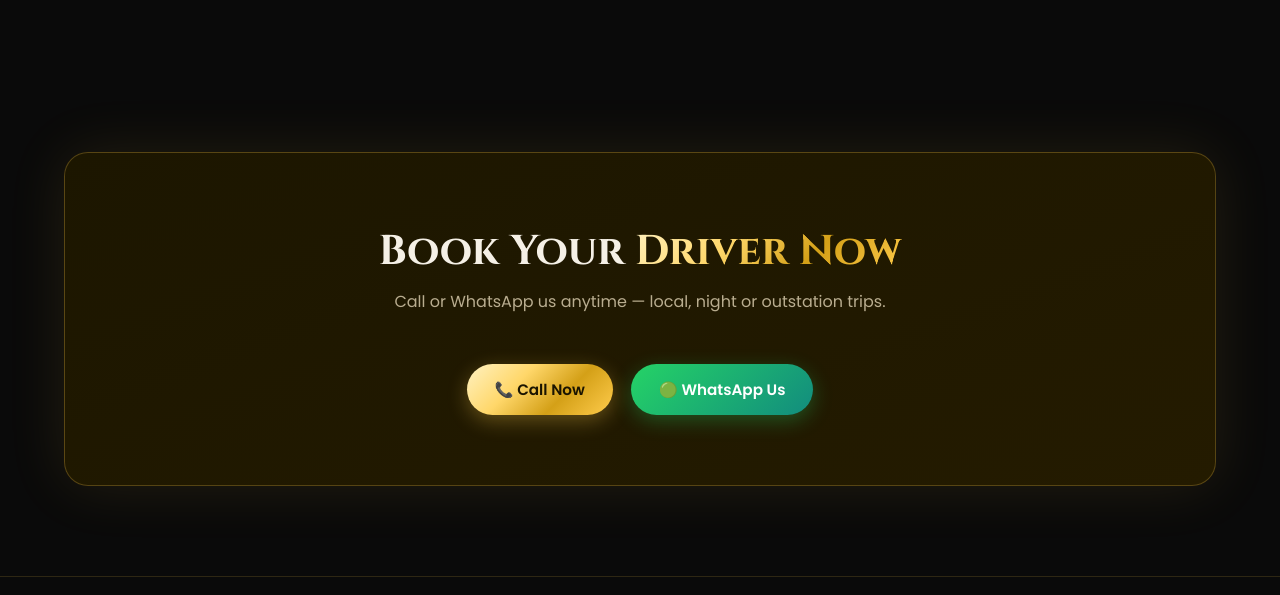
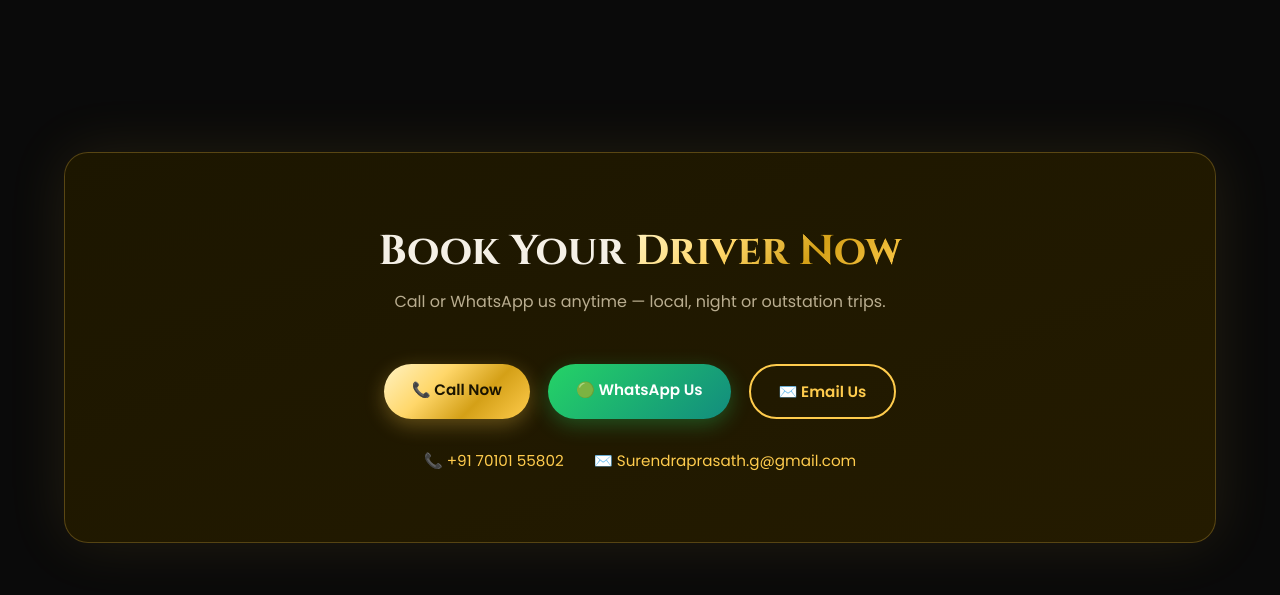
Before and after one commit to Menagamohan/spm, a plain HTML site: page index.html in a window 1280 px wide. Shown: the part 2493-3088 px from the top of the page. Drawn offline with Linux system fonts and the light colour scheme.

Commit message:
Add files via upload

```diff
--- a/index.html
+++ b/index.html
@@ -32,7 +32,7 @@
       <a href="#why">Why Us</a>
       <a href="#contact">Contact</a>
     </nav>
-    <a href="tel:+910000000000" class="nav-cta">📞 Call Now</a>
+    <a href="tel:+917010155802" class="nav-cta">📞 Call Now</a>
     <button class="hamburger" id="hamburger" aria-label="menu">
       <span></span><span></span><span></span>
     </button>
@@ -174,8 +174,13 @@
     <h2 class="section-title">Book Your <span class="gold-text">Driver Now</span></h2>
     <p class="section-sub">Call or WhatsApp us anytime — local, night or outstation trips.</p>
     <div class="contact-buttons">
-      <a href="tel:+910000000000" class="btn btn-primary">📞 Call Now</a>
-      <a href="https://wa.me/910000000000" class="btn btn-whatsapp">🟢 WhatsApp Us</a>
+      <a href="tel:+917010155802" class="btn btn-primary">📞 Call Now</a>
+      <a href="https://wa.me/917010155802" class="btn btn-whatsapp" target="_blank" rel="noopener">🟢 WhatsApp Us</a>
+      <a href="mailto:Surendraprasath.g@gmail.com" class="btn btn-email">✉️ Email Us</a>
+    </div>
+    <div class="contact-info">
+      <p>📞 <a href="tel:+917010155802">+91 70101 55802</a></p>
+      <p>✉️ <a href="mailto:Surendraprasath.g@gmail.com">Surendraprasath.g@gmail.com</a></p>
     </div>
   </div>
 </section>
--- a/style.css
+++ b/style.css
@@ -315,6 +315,18 @@ h1, h2, h3, h4 {
 .btn-whatsapp:hover {
   transform: translateY(-3px);
   box-shadow: 0 10px 28px rgba(37, 211, 102, 0.45);
+}
+
+.btn-email {
+  border: 2px solid var(--gold);
+  color: var(--gold);
+  background: transparent;
+}
+
+.btn-email:hover {
+  background: rgba(255, 204, 77, 0.1);
+  transform: translateY(-3px);
+  box-shadow: 0 10px 28px rgba(255, 204, 77, 0.3);
 }
 
 .hero-stats {
@@ -654,6 +666,27 @@ section {
   margin-top: 20px;
 }
 
+.contact-info {
+  margin-top: 30px;
+  display: flex;
+  justify-content: center;
+  gap: 30px;
+  flex-wrap: wrap;
+  font-size: 0.95rem;
+  color: var(--text-muted);
+}
+
+.contact-info a {
+  color: var(--gold);
+  text-decoration: none;
+  transition: color 0.3s;
+}
+
+.contact-info a:hover {
+  color: var(--gold-light);
+  text-decoration: underline;
+}
+
 /* ===== Footer ===== */
 .footer {
   text-align: center;
```
